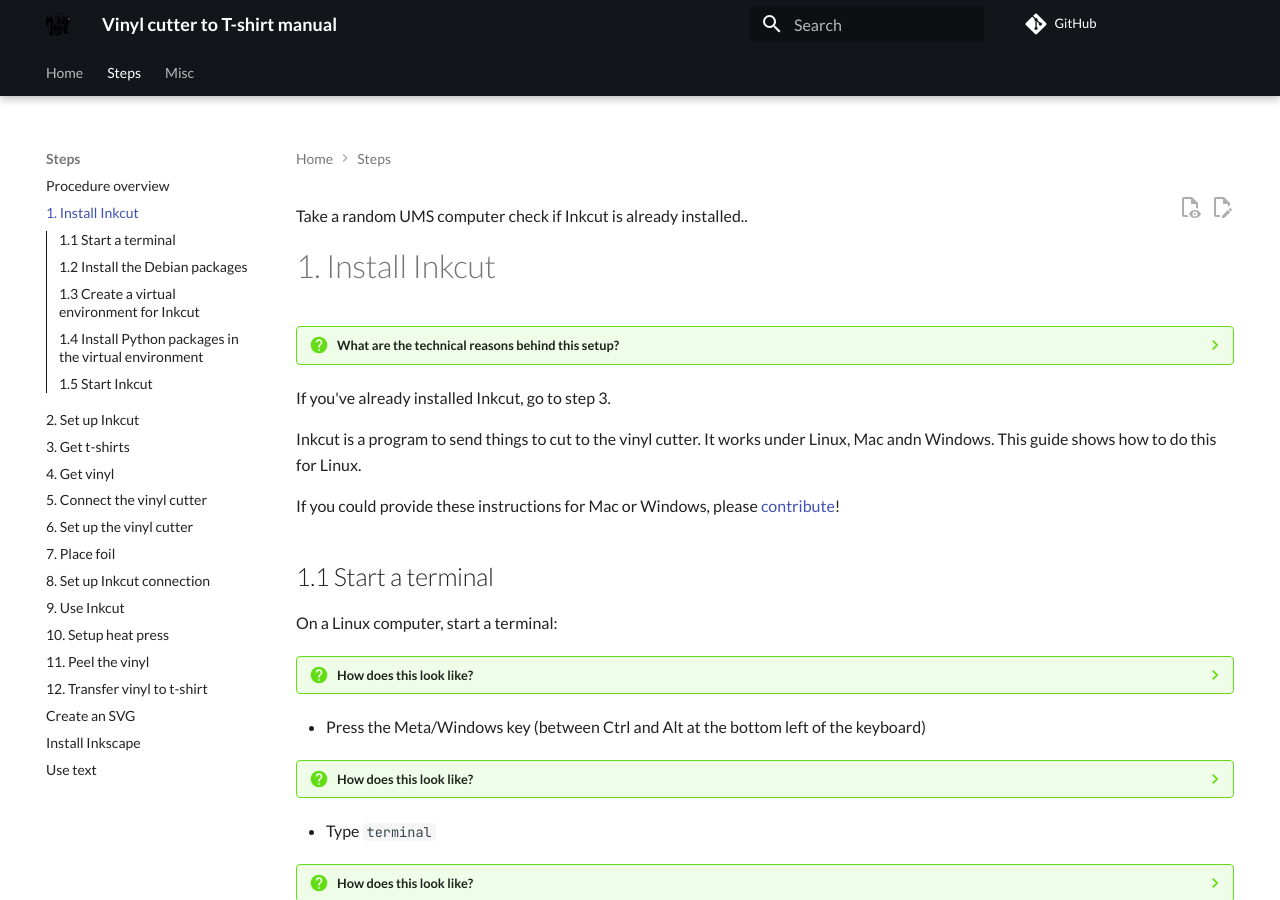
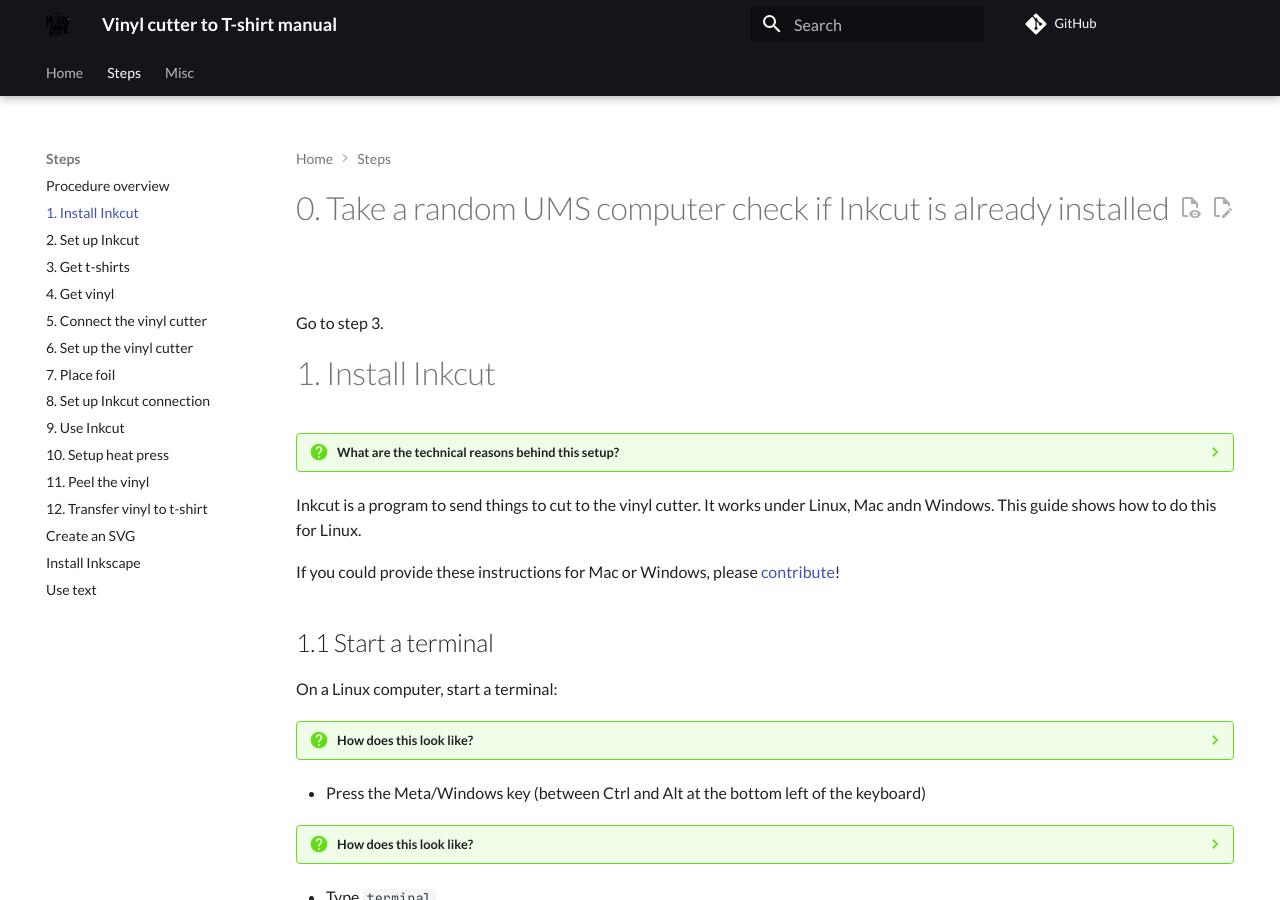
Before and after one commit to uppsala-makerspace/vevor_vinyl_cutter_to_t_shirt_manual, an MkDocs documentation site: the page built from docs/steps/1_install_inkcut/README.md, in a window 1280 px wide and 900 px high. Built offline with MkDocs 1.6.1 and Material for MkDocs 9.7.7, drawn with Linux system fonts in a browser that asks for light colours; comment, search, counter and statistics services are not loaded.

Commit message:
Update README.md

```diff
--- a/docs/steps/1_install_inkcut/README.md
+++ b/docs/steps/1_install_inkcut/README.md
@@ -5,15 +5,15 @@
   - software
 ---
 
-Take a random UMS computer check if Inkcut is already installed..
+# 0. Take a random UMS computer check if Inkcut is already installed
+
+Go to step 3.
 
 # 1. Install Inkcut
 
 ???- question "What are the technical reasons behind this setup?"
 
     See [my notes](../install_inkcut_notes.md) for details.
-
-If you've already installed Inkcut, go to step 3.
 
 Inkcut is a program to send things to cut to the vinyl cutter.
 It works under Linux, Mac andn Windows.
```
